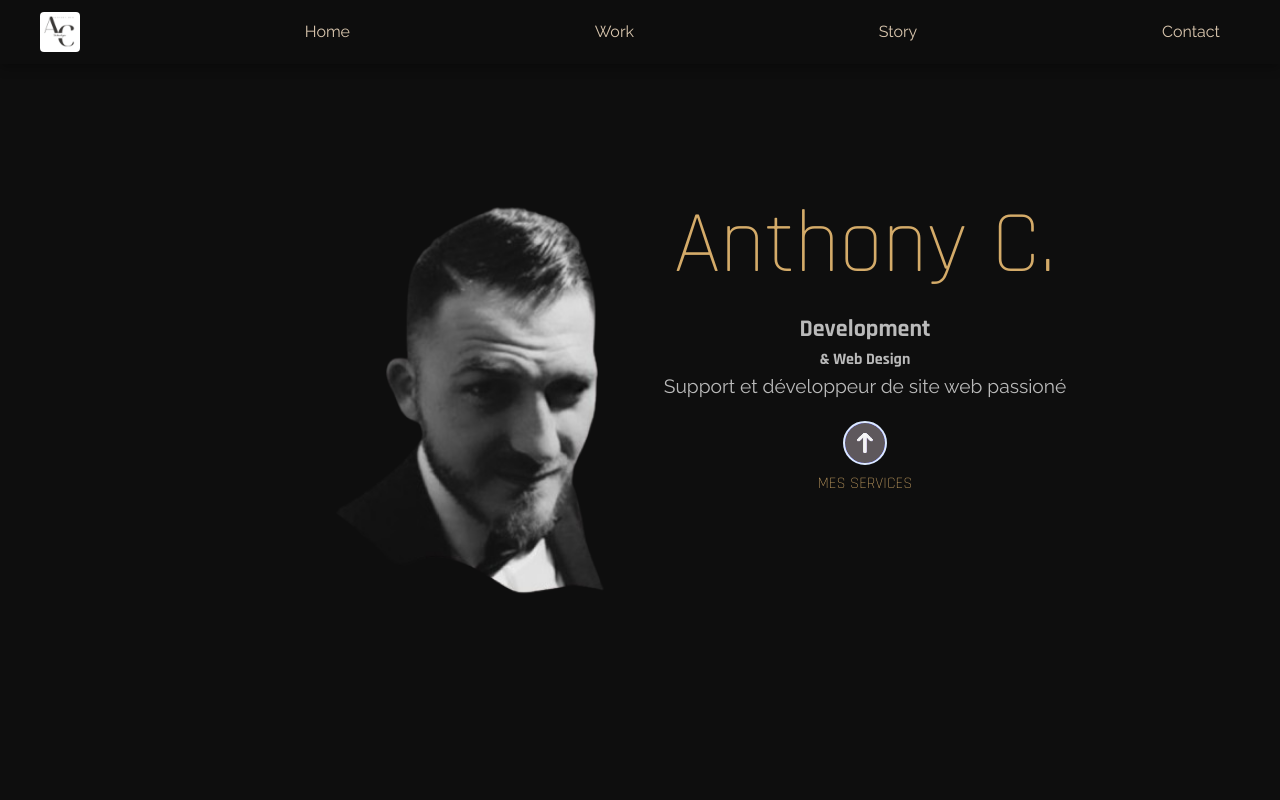
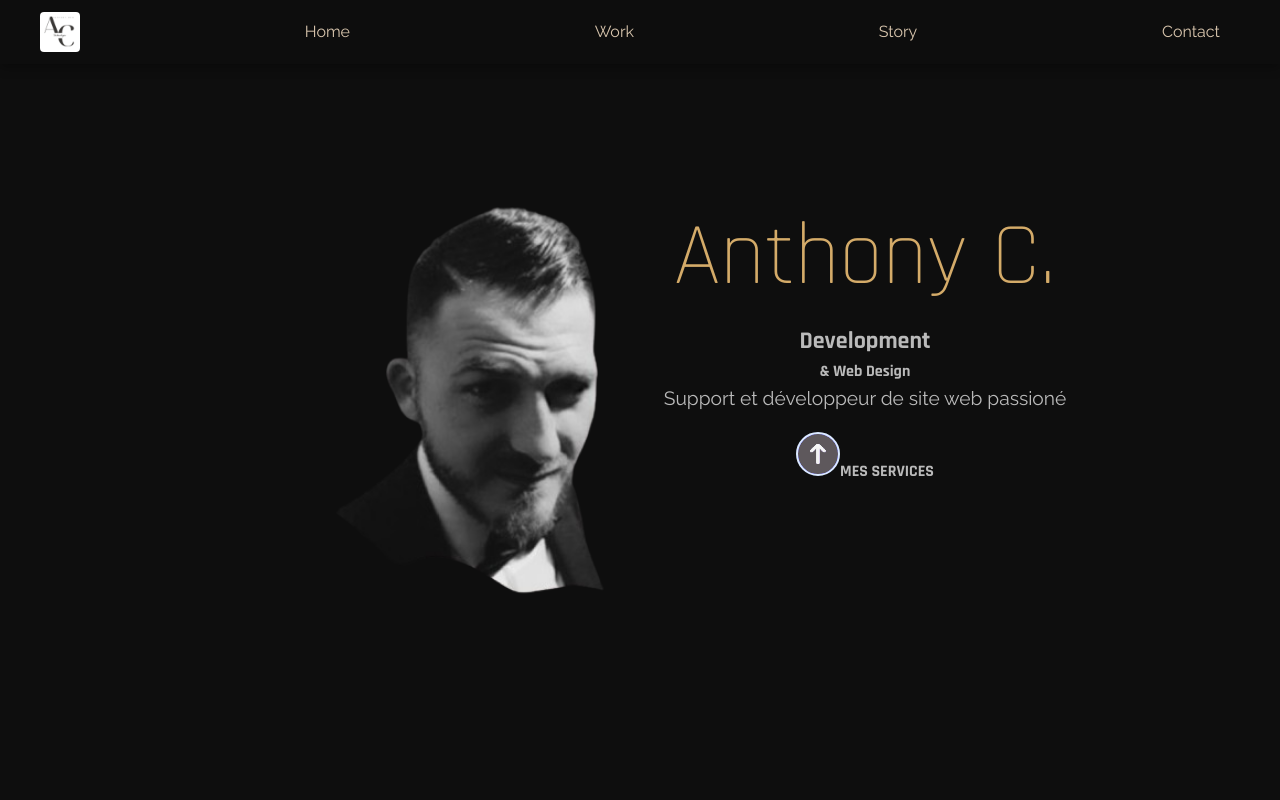
Before and after one commit to Administratooor/acfolio, a React (Vite) app: page / in a window 1280 px wide. Shown: the top 800 px of the page. Built offline with nearby package versions, Linux system fonts and the light colour scheme.

Commit message:
design 01_12_2024

```diff
--- a/src/components/Main/Main.jsx
+++ b/src/components/Main/Main.jsx
@@ -52,7 +52,7 @@ export default function Main() {
         <a href="#next-section">
 
         <img className="arrow" src={arrow} alt="Scroll Arrow" />
-      </a><p>MES SERVICES</p> </div>
+      </a><span>MES SERVICES</span> </div>
 
     </div>
   );
```
